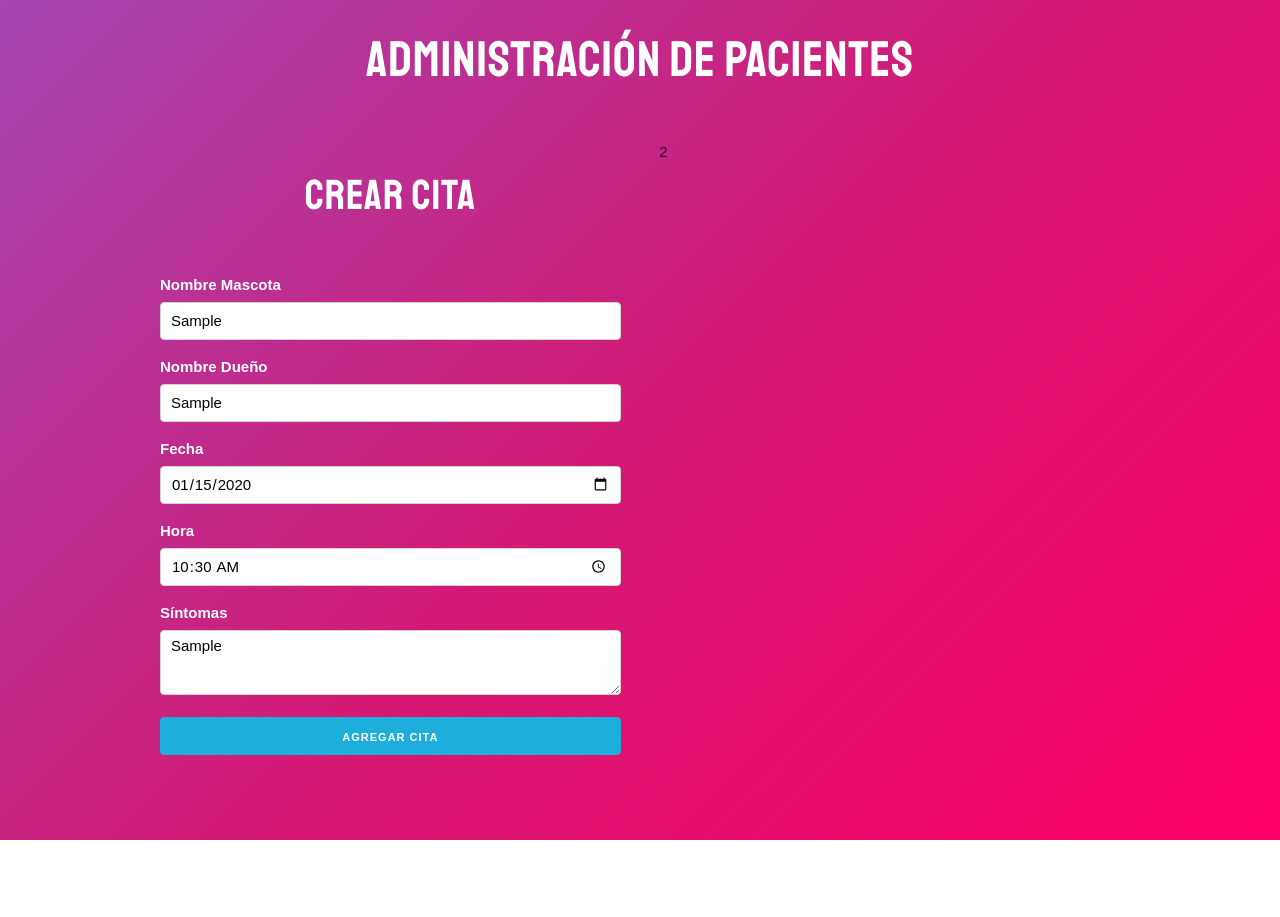
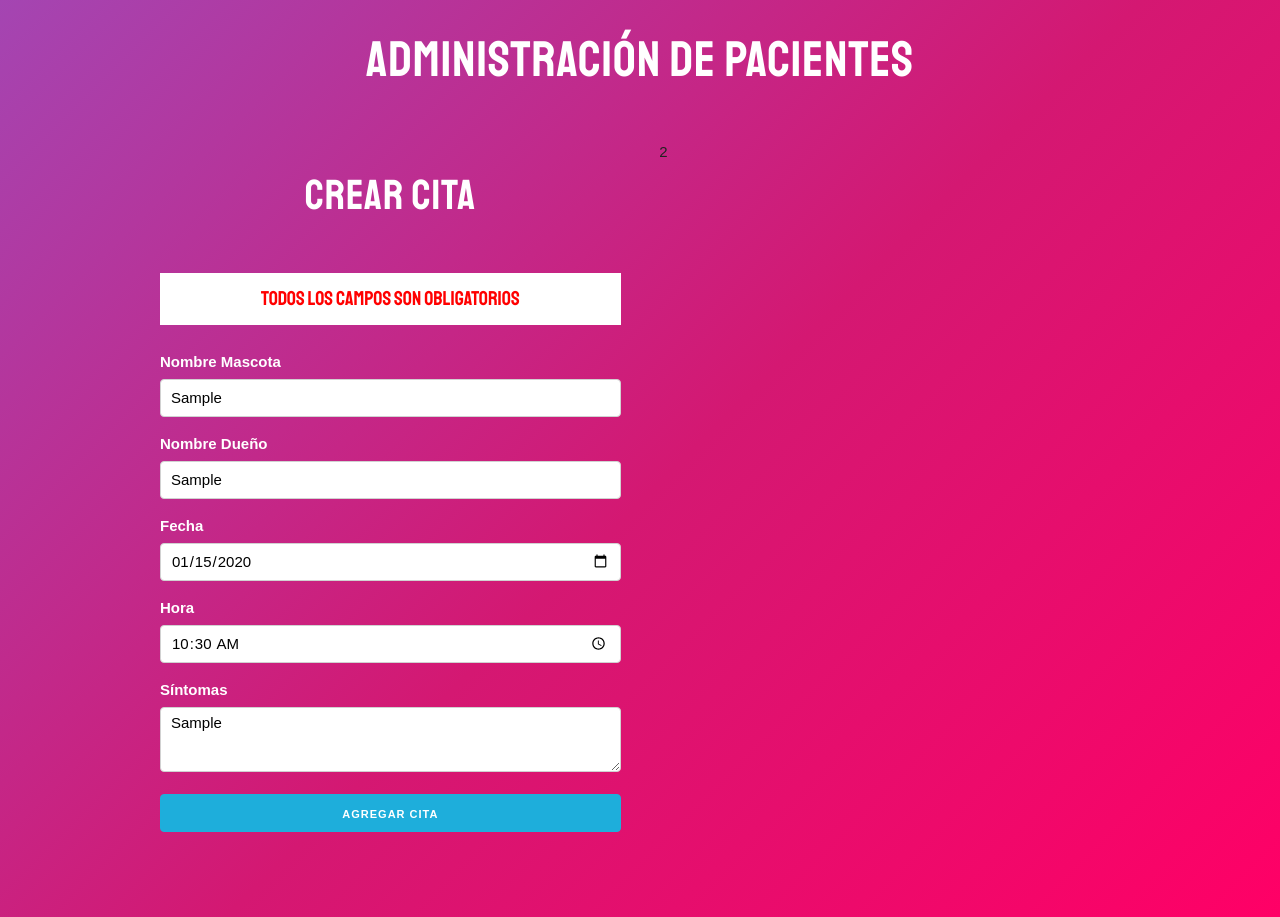
Before and after one commit to marioalbornoz/citas-react-vet, a React (Create React App) app: page / in a window 1280 px wide. Both pictures are taken after typing "Sample", "Sample", "2020-01-15", "10:30", "Sample" into the empty fields and a click on the button "AGREGAR CITA". Before the commit the page ends 840 px from the top, so only its background shows below. Built offline with nearby package versions, Linux system fonts and the light colour scheme.

Commit message:
validacion de campos obligatorios

```diff
--- a/src/components/Formulario.jsx
+++ b/src/components/Formulario.jsx
@@ -2,51 +2,63 @@ import React, { Fragment, useState } from 'react';
 
 
 const Formulario = () => {
-
   // Crear State de citas
 
   const [cita, actualizarCita] = useState({
-        mascota: '',
-        propietario: '',
-        fecha: '',
-        hora: '',
-        sintomas:''
-    })
+    mascota: "",
+    propietario: "",
+    fecha: "",
+    hora: "",
+    sintomas: "",
+  });
+
+  // state que actualiza si hay un error en el formulario
+  const [error, actualizarError] = useState(false);
 
   // Funcion que se ejecuta cada vez que un usuario ejecuta un input
-    const actualizarState = e => {
+  const actualizarState = (e) => {
     // Se usa el segundo parametro pasado en el state, la funcion
     actualizarCita({
-            // se crea una copia del state cita
+      // se crea una copia del state cita y luego se guarda el valor dependiendo del nombre del input
       ...cita,
-            [e.target.name]:e.target.value
-        })
+      [e.target.name]: e.target.value,
+    });
+  };
 
-    }
-
-    // Extraer los valores
-    const {mascota, propietario, fecha, hora, sintomas} = cita
+  // Destructuring del state; Extraer los valores para agregar value a input y foormatear el for mas adelante
+  const { mascota, propietario, fecha, hora, sintomas } = cita;
 
   // Evento submti
   const submitCita = (e) => {
     e.preventDefault();
-        alert('Enviando formulario')
 
     // Validar
+    if (
+      mascota.trim() === "" ||
+      propietario.trim() ||
+      fecha.trim() ||
+      hora.trim() ||
+      sintomas.trim()
+    ) {
+      actualizarError(true);
+      return;
+    }
 
     // Asignar ID
 
     // Crear la cita en el state principal
 
     // Reiniciar el form
-    }
+  };
 
   return (
     <Fragment>
       <h2>Crear Cita</h2>
 
-        <form
-            onSubmit={submitCita}>
+      {error ? (
+        <p className="alerta-error">Todos los campos son obligatorios</p>
+      ) : null}
+      <form onSubmit={submitCita}>
         <label htmlFor="">Nombre Mascota</label>
         <input
           type="text"
@@ -54,7 +66,7 @@ const Formulario = () => {
           className="u-full-width"
           placeholder="Nombre Mascota"
           onChange={actualizarState}
-                value = {mascota}
+          value={mascota}
         />
         <label htmlFor="">Nombre Dueño</label>
         <input
@@ -63,7 +75,7 @@ const Formulario = () => {
           className="u-full-width"
           placeholder="Nombre Dueño"
           onChange={actualizarState}
-                value = {propietario}
+          value={propietario}
         />
         <label htmlFor="">Fecha</label>
         <input
@@ -71,7 +83,7 @@ const Formulario = () => {
           name="fecha"
           className="u-full-width"
           onChange={actualizarState}
-                value = {fecha}
+          value={fecha}
         />
         <label htmlFor="">Hora</label>
         <input
@@ -79,22 +91,21 @@ const Formulario = () => {
           name="hora"
           className="u-full-width"
           onChange={actualizarState}
-                value = {hora}
+          value={hora}
         />
         <label htmlFor="">Síntomas</label>
         <textarea
           name="sintomas"
           className="u-full-width"
           onChange={actualizarState}
-                value = {sintomas}
+          value={sintomas}
         ></textarea>
-            <button
-                type="submit"
-                className="u-full-width button-primary"
-            >Agregar Cita</button>
+        <button type="submit" className="u-full-width button-primary">
+          Agregar Cita
+        </button>
       </form>
     </Fragment>
   );
-}
+};
 
 export default Formulario;
```
Lines whose indentation alone changed are shown as unchanged.
